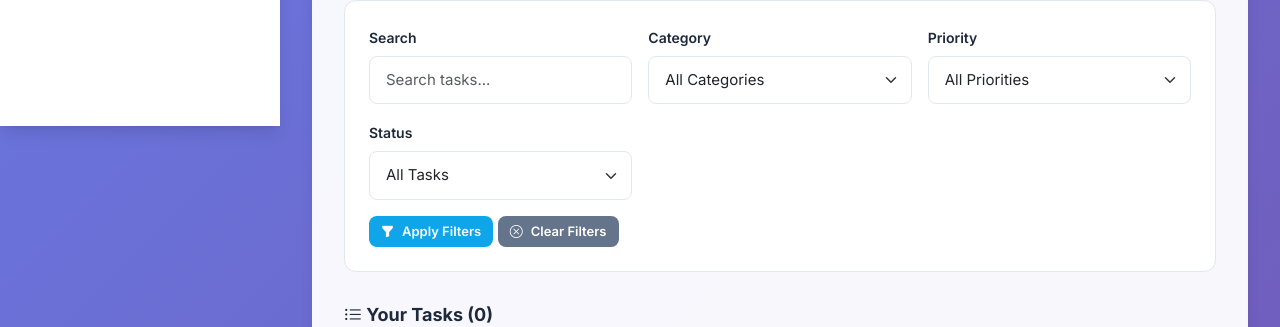
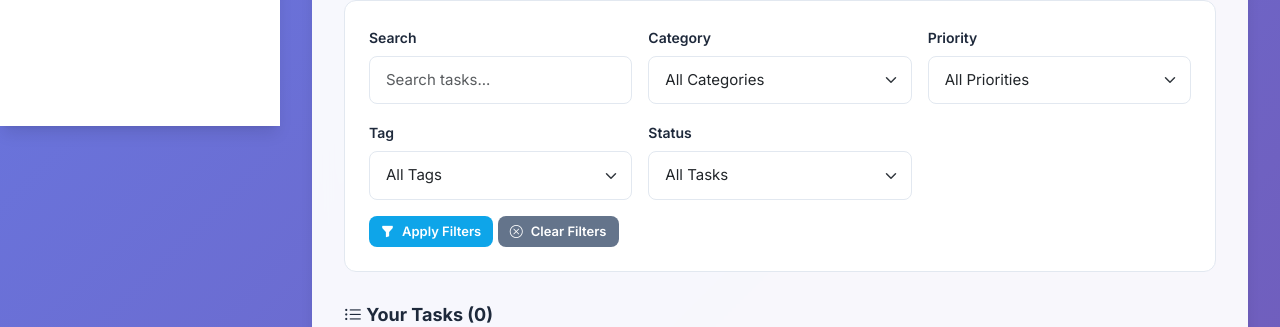
Before and after one commit to NV23094-mohammed-fardan1/CC302-task1-, a Flask app: page / in a window 1280 px wide. Shown: the part 674-1001 px from the top of the page. Run offline with Flask 3, Linux system fonts and the light colour scheme; some libraries are stand-ins or nearby versions.

Commit message:
feature/task-tags-labels: add tag filter dropdown and tag metadata support

```diff
--- a/app.py
+++ b/app.py
@@ -27,6 +27,19 @@ class Todo(db.Model):
 
 with app.app_context():
     db.create_all()
+
+
+@app.context_processor
+def inject_current_filters():
+    return {
+        'current_filters': {
+            'category': 'all',
+            'priority': 'all',
+            'status': 'all',
+            'tag': 'all',
+            'search': ''
+        }
+    }
 
 
 # ------------------ HELPER FUNCTIONS ------------------
@@ -60,13 +73,13 @@ def get_task_stats():
     category_stats = db.session.query(
         Todo.category,
         func.count(Todo.id)
-    ).filter(Todo.completed is False).group_by(Todo.category).all()
+    ).filter(Todo.completed.is_(False)).group_by(Todo.category).all()
 
     completion_rate = int((completed / total) * 100) if total > 0 else 0
 
     week_ago = datetime.utcnow() - timedelta(days=7)
     recent_completions = Todo.query.filter(
-        Todo.completed is True,
+        Todo.completed.is_(True),
         Todo.completed_at >= week_ago
     ).count()
 
@@ -96,7 +109,7 @@ def get_productivity_data():
         day_end = datetime.combine(day, datetime.max.time())
 
         count = Todo.query.filter(
-            Todo.completed is True,
+            Todo.completed.is_(True),
             Todo.completed_at >= day_start,
             Todo.completed_at <= day_end
         ).count()
@@ -114,6 +127,7 @@ def index():
     filter_category = request.args.get('category', 'all')
     filter_priority = request.args.get('priority', 'all')
     filter_status = request.args.get('status', 'all')
+    filter_tag = request.args.get('tag', 'all')
     search_query = request.args.get('search', '')
 
     query = Todo.query
@@ -124,13 +138,16 @@ def index():
     if filter_priority != 'all':
         query = query.filter_by(priority=filter_priority)
 
+    if filter_tag != 'all':
+        query = query.filter(Todo.tags.contains(filter_tag))
+
     if filter_status == 'completed':
-        query = query.filter_by(completed=True)
+        query = query.filter(Todo.completed.is_(True))
     elif filter_status == 'pending':
-        query = query.filter_by(completed=False)
+        query = query.filter(Todo.completed.is_(False))
     elif filter_status == 'overdue':
         query = query.filter(
-            Todo.completed is False,
+            Todo.completed.is_(False),
             Todo.due_date < date.today()
         )
 
@@ -147,16 +164,26 @@ def index():
     categories = db.session.query(Todo.category).distinct().all()
     categories = [c[0] for c in categories]
 
+    distinct_tags = set()
+    for task in Todo.query.filter(Todo.tags.isnot(None)).all():
+        for raw_tag in (task.tags or '').split(','):
+            tag = raw_tag.strip()
+            if tag:
+                distinct_tags.add(tag)
+    distinct_tags = sorted(distinct_tags)
+
     return render_template(
         "index.html",
         todos=todos,
         stats=stats,
         productivity=productivity,
         categories=categories,
+        distinct_tags=distinct_tags,
         current_filters={
             'category': filter_category,
             'priority': filter_priority,
             'status': filter_status,
+            'tag': filter_tag,
             'search': search_query
         },
         datetime=datetime
--- a/templates/index.html
+++ b/templates/index.html
@@ -108,6 +108,16 @@
                     <option value="High" {{ 'selected' if current_filters.priority == 'High' }}>High</option>
                     <option value="Medium" {{ 'selected' if current_filters.priority == 'Medium' }}>Medium</option>
                     <option value="Low" {{ 'selected' if current_filters.priority == 'Low' }}>Low</option>
+                </select>
+            </div>
+
+            <div>
+                <label class="form-label">Tag</label>
+                <select name="tag" class="form-select">
+                    <option value="all" {{ 'selected' if current_filters.tag == 'all' }}>All Tags</option>
+                    {% for tag in distinct_tags %}
+                    <option value="{{ tag }}" {{ 'selected' if current_filters.tag == tag }}>{{ tag }}</option>
+                    {% endfor %}
                 </select>
             </div>
 
```
